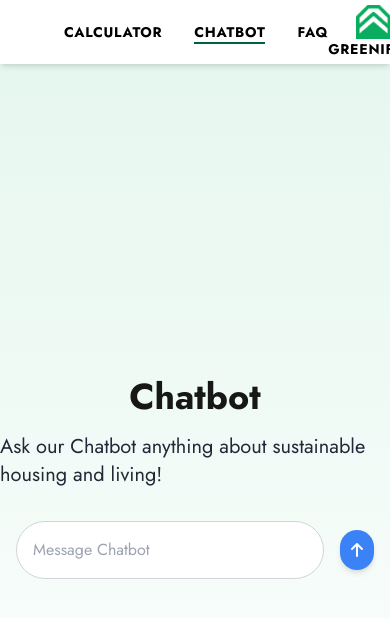
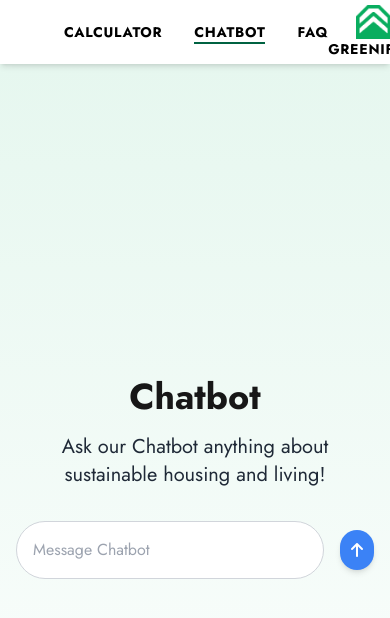
Before and after one commit to samm-47/CAPST, a Next.js app: page /chatbot in a window 390 px wide. Shown: the top 618 px of the page. Built offline with nearby package versions, Linux system fonts and the light colour scheme.

Commit message:
Update page.tsx

```diff
--- a/app/chatbot/page.tsx
+++ b/app/chatbot/page.tsx
@@ -174,7 +174,7 @@ const ChatbotPage = () => {
 
             <div className="default-page-bg">
                 <h1 className="page-title">Chatbot</h1>
-                <p className="page-caption">
+                <p className="page-caption text-center mx-auto break-words max-w-[90%] sm:max-w-[70%]">
                     Ask our Chatbot anything about sustainable housing and living!
                 </p>
                 {/* Chat area Post Rendered when first message sent */}
```
